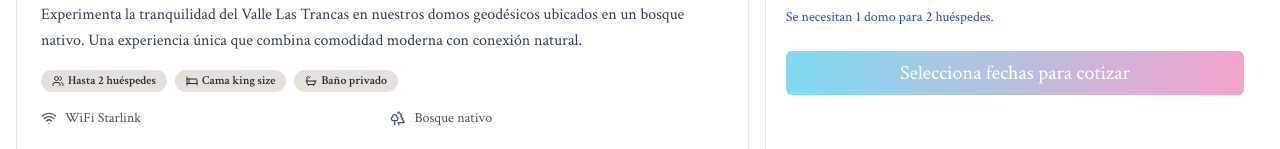
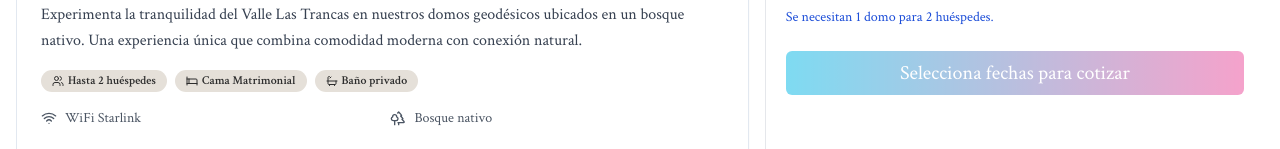
Before and after one commit to janetsep/glamping-domostreepod, a React (Vite) app: page /unit/1 in a window 1280 px wide. Shown: the part 803-952 px from the top of the page. Built offline with nearby package versions, Linux system fonts and the light colour scheme; no server answers; the database is empty.

Commit message:
Replace text
Replace "Cama king size" with "Cama Matrimonial".

```diff
--- a/src/components/unit-detail/UnitInfo.tsx
+++ b/src/components/unit-detail/UnitInfo.tsx
@@ -75,7 +75,7 @@ export const UnitInfo = ({
           </Badge>
           <Badge variant="secondary" className="flex items-center gap-1">
             <Bed className="w-3 h-3" />
-            Cama king size
+            Cama Matrimonial
           </Badge>
           <Badge variant="secondary" className="flex items-center gap-1">
             <Bath className="w-3 h-3" />
```
